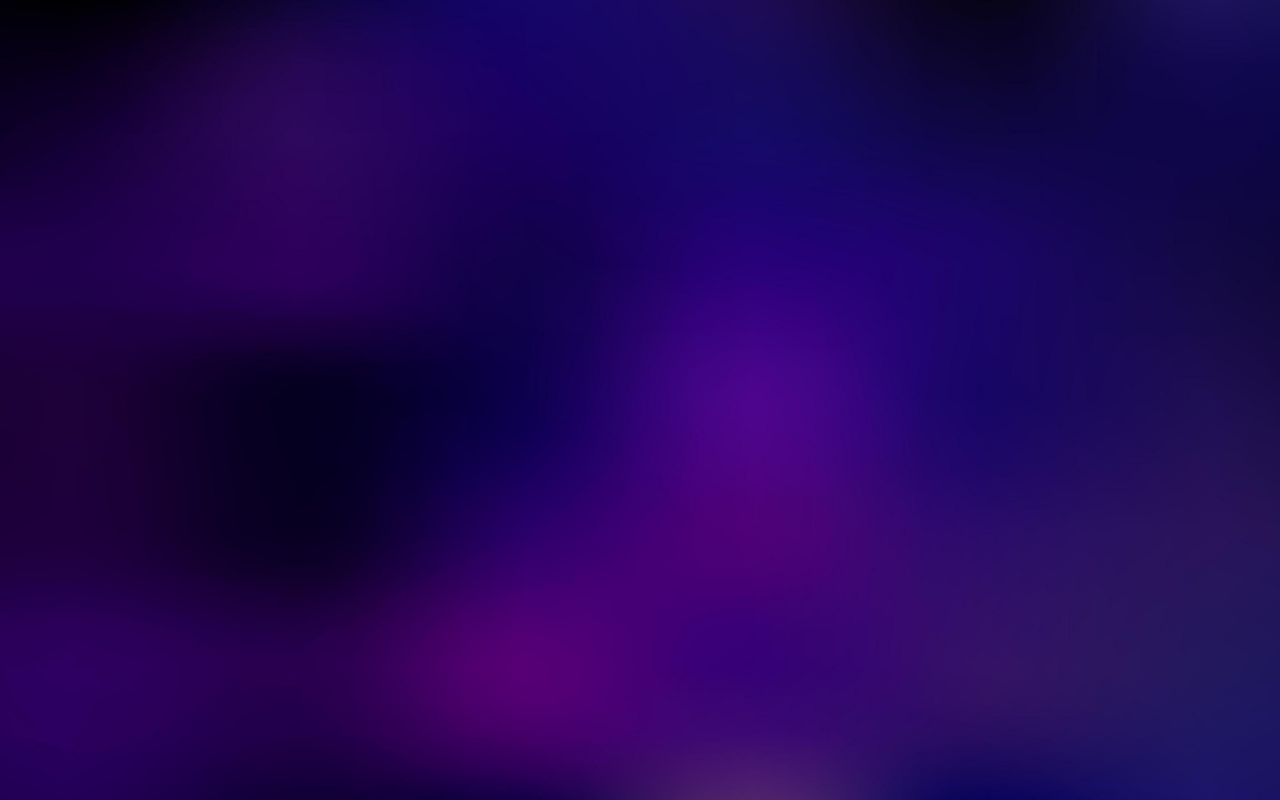
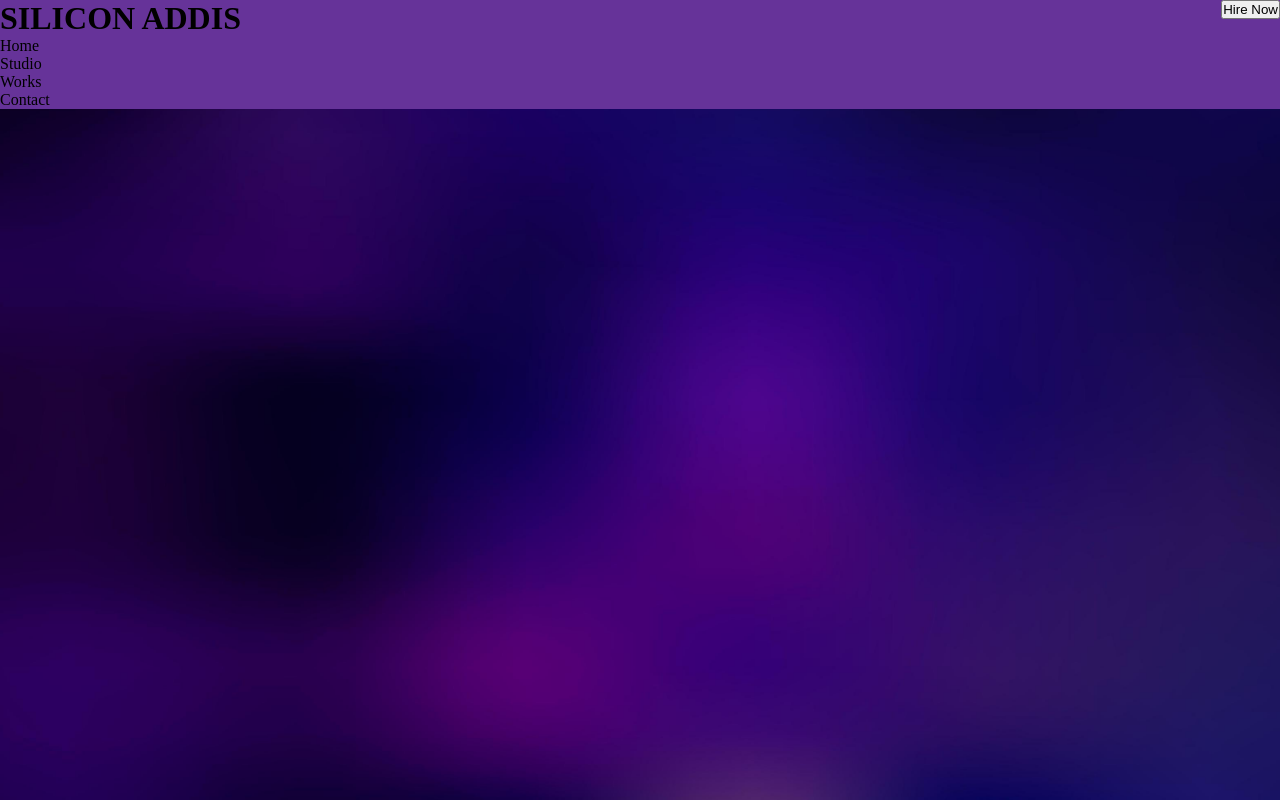
Before and after one commit to Manuel-heav/silicon-addis, a React (Create React App) app: page / in a window 1280 px wide. Built offline with nearby package versions, Linux system fonts and the light colour scheme.

Commit message:
working on navbar

```diff
--- a/src/component/Navbar.jsx
+++ b/src/component/Navbar.jsx
@@ -2,8 +2,21 @@ import React from 'react'
 import "./navbar.css"
 const Navbar = () => {
   return (
-    <div className='navbbar'>
-
+    <div className='navbar'>
+        <div className="container">
+            <div className="links">
+                <h1>SILICON ADDIS</h1>
+                <ul>
+                    <li>Home</li>
+                    <li>Studio</li>
+                    <li>Works</li>
+                    <li>Contact</li>
+                </ul>
+            </div>
+            <div className="icons">
+                <button className="button">Hire Now</button>
+            </div>
+        </div>
     </div>
   )
 }
--- a/src/component/navbar.css
+++ b/src/component/navbar.css
@@ -2,3 +2,10 @@
     display: flex;
     justify-content: center;
 }
+
+.container{
+    width: 1400px;
+    background-color: rebeccapurple;
+    display: flex;
+    justify-content: space-between;
+}
```
